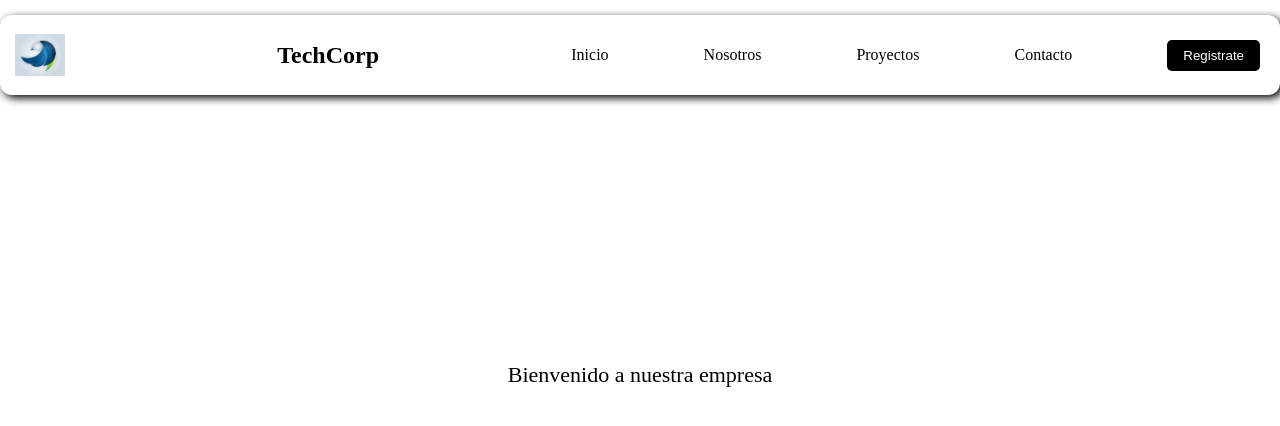
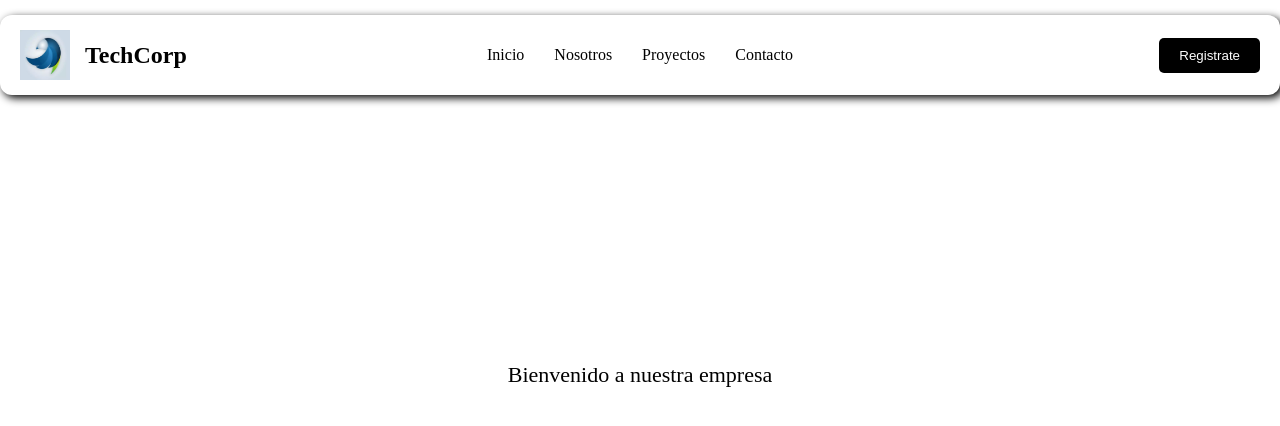
Before and after one commit to DesarrolladorPrimary/componentes-flex, a plain HTML site: page 5-encabezado/index.html in a window 1280 px wide. Drawn offline with Linux system fonts and the light colour scheme.

Commit message:
documentacion de las reglas en el archivo css

```diff
--- a/5-encabezado/index.html
+++ b/5-encabezado/index.html
@@ -11,19 +11,21 @@
 <body>
     <header class="header-principal">
         <section class="encabezado-seccion">
-            <img class="encabezado-seccion__elemento-logo" src="img/OIP.LE96UejtxIeDhRUbfaPKIAHaGP.webp" alt="">
+            <div class="encabezado-seccion__logo-container">
+                <img class="encabezado-seccion__elemento-logo" src="img/OIP.LE96UejtxIeDhRUbfaPKIAHaGP.webp" alt="">
+                <h1 class="encabezado-seccion__elemento-titulo">TechCorp</h1>
+            </div>
 
-            <h1 class="encabezado-seccion__elemento-titulo">  TechCorp</h1>
+            <nav class="encabezado-seccion__nav">
+                <a href="" class="encabezado-seccion__elemento-enlace">Inicio</a>
+                <a href="" class="encabezado-seccion__elemento-enlace">Nosotros</a>
+                <a href="" class="encabezado-seccion__elemento-enlace">Proyectos</a>
+                <a href="" class="encabezado-seccion__elemento-enlace">Contacto</a>
+            </nav>
 
-            <a href="" class="encabezado-seccion__elemento-enlace"> Inicio</a>
-
-            <a href="" class="encabezado-seccion__elemento-enlace"> Nosotros</a>
-
-            <a href="" class="encabezado-seccion__elemento-enlace"> Proyectos</a>
-
-            <a href="" class="encabezado-seccion__elemento-enlace"> Contacto</a>
-
-            <button class="encabezado-seccion__elemento-boton">Registrate</button>
+            <div class="encabezado-seccion__actions">
+                <button class="encabezado-seccion__elemento-boton">Registrate</button>
+            </div>
         </section>
     </header>
     <main class="contenido-principal">
--- a/5-encabezado/style.css
+++ b/5-encabezado/style.css
@@ -38,24 +38,60 @@
     /* Sombra: 3px derecha, 3px abajo, 8px difuminado */
     border-radius: 12px;
     /* Esquinas redondeadas de 12 pixeles */
-    gap: 80px;
-    /* Espacio de 80px entre elementos flexbox */
-    justify-content: end;
-    /* Alinea elementos hacia la derecha */
+    justify-content: space-between;
+    /* Distribuye espacio: logo izquierda, nav centro, botón derecha */
     align-items: center;
     /* Centra elementos verticalmente */
+    padding: 0 20px;
+    /* Espaciado interno horizontal */
+}
+
+/*
+   Contenedor del logo y título - lado izquierdo
+*/
+.encabezado-seccion__logo-container {
+    display: flex;
+    /* Flexbox para alinear logo y título */
+    align-items: center;
+    /* Centra verticalmente logo y título */
+    gap: 15px;
+    /* Espacio entre logo y título */
+}
+
+/*
+   Navegación principal - centrada
+*/
+.encabezado-seccion__nav {
+    display: flex;
+    /* Flexbox para los enlaces de navegación */
+    gap: 30px;
+    /* Espacio entre enlaces */
+    position: absolute;
+    /* Posicionamiento absoluto para centrar */
+    left: 50%;
+    /* Mueve al 50% del contenedor */
+    transform: translateX(-50%);
+    /* Centra perfectamente */
+}
+
+/*
+   Contenedor de acciones - lado derecho
+*/
+.encabezado-seccion__actions {
+    display: flex;
+    /* Flexbox para elementos de acción */
+    align-items: center;
+    /* Centra verticalmente */
 }
 
 /*
    Logo del encabezado - imagen de la empresa
 */
 .encabezado-seccion__elemento-logo {
-    margin-left: 15px;
-    /* Espacio desde el borde izquierdo */
     width: 50px;
     /* Ancho fijo de 50 pixeles */
-    margin-right: auto;
-    /* Empuja todos los elementos siguientes hacia la derecha */
+    height: 50px;
+    /* Altura fija para mantener proporción */
 }
 
 /*
@@ -66,10 +102,8 @@
     /* Tamaño de fuente grande para destacar */
     color: var(--color);
     /* Color negro usando variable */
-    margin-right: auto;
-    /* Empuja elementos siguientes hacia la derecha */
-    margin-left: 20px;
-    /* Espacio de 20px desde el logo */
+    margin: 0;
+    /* Elimina márgenes por defecto */
 }
 
 /*
@@ -80,8 +114,10 @@
     /* Elimina el subrayado de los enlaces */
     color: var(--color);
     /* Color negro para los enlaces */
-    margin-right: 15px;
-    /* Espacio de 15px entre cada enlace */
+    font-weight: 500;
+    /* Peso de fuente medio */
+    transition: all 0.3s ease;
+    /* Transición suave para efectos hover */
 }
 
 /*
@@ -104,14 +140,16 @@
     /* Texto blanco para contraste */
     border: none;
     /* Elimina el borde por defecto del boton */
-    padding: 8px 16px;
-    /* Padding: 8px arriba/abajo, 16px izquierda/derecha */
+    padding: 10px 20px;
+    /* Padding: 10px arriba/abajo, 20px izquierda/derecha */
     border-radius: 5px;
     /* Esquinas redondeadas de 5 pixeles */
-    margin-right: 20px;
-    /* Espacio desde el borde derecho */
     cursor: pointer;
     /* Cambia el cursor a manita al pasar por encima */
+    font-weight: 500;
+    /* Peso de fuente medio */
+    transition: all 0.3s ease;
+    /* Transición suave para efectos hover */
 }
 
 /*
```
